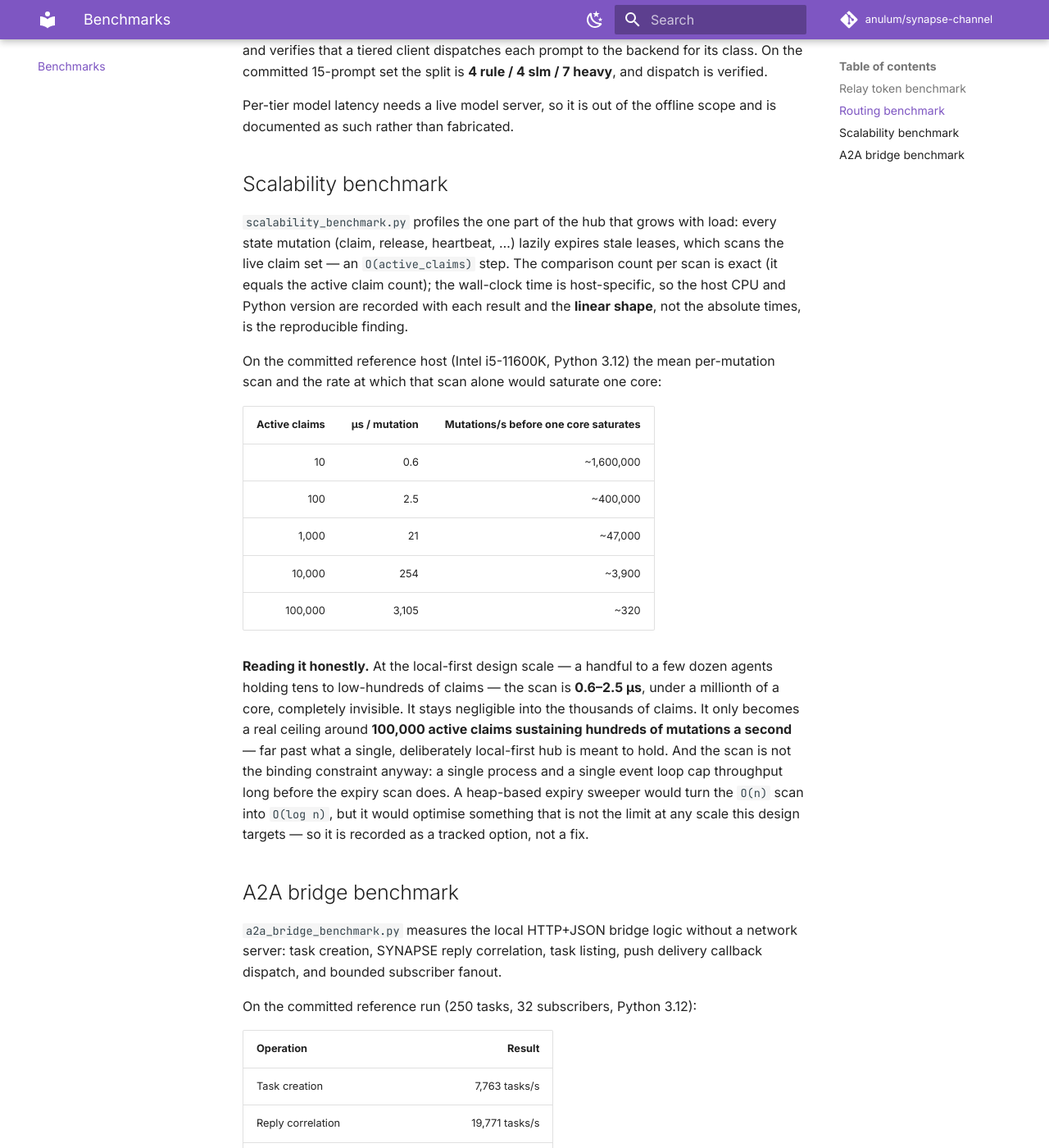
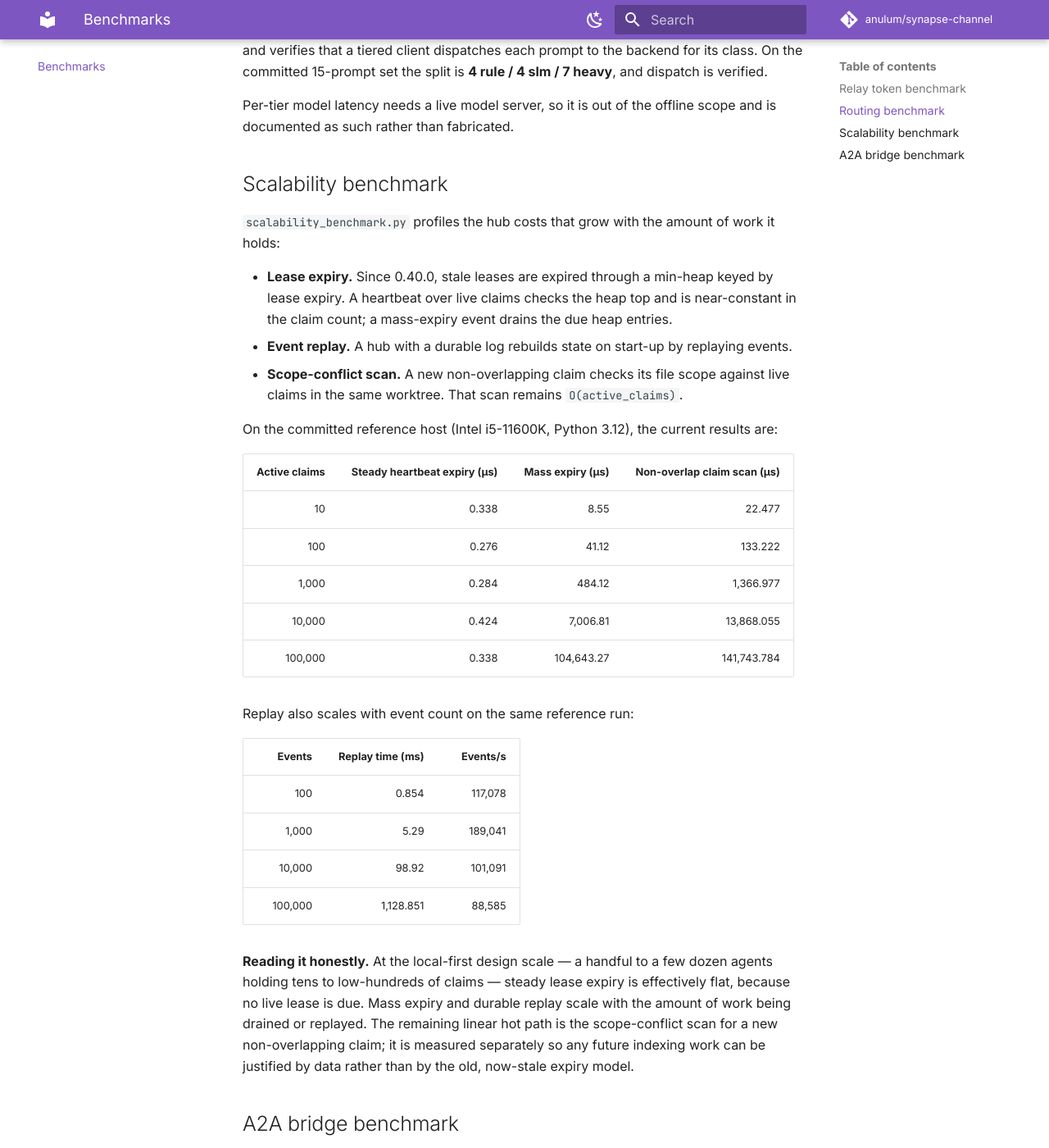
Before and after one commit to anulum/synapse-channel, an MkDocs documentation site: the page built from docs/benchmarks.md, in a window 1280 px wide and 1400 px high, scrolled down 735 px. Shown: the whole window at 82% size. Built offline with MkDocs 1.6.1 and Material for MkDocs 9.7.7, drawn with Linux system fonts in a browser that asks for light colours; comment, search, counter and statistics services are not loaded.

```diff
--- a/docs/benchmarks.md
+++ b/docs/benchmarks.md
@@ -30,34 +30,46 @@ scope and is documented as such rather than fabricated.
 
 ## Scalability benchmark
 
-`scalability_benchmark.py` profiles the one part of the hub that grows with load:
-every state mutation (claim, release, heartbeat, …) lazily expires stale leases,
-which scans the live claim set — an `O(active_claims)` step. The comparison count
-per scan is exact (it equals the active claim count); the wall-clock time is
-host-specific, so the host CPU and Python version are recorded with each result
-and the **linear shape**, not the absolute times, is the reproducible finding.
+`scalability_benchmark.py` profiles the hub costs that grow with the amount of
+work it holds:
 
-On the committed reference host (Intel i5-11600K, Python 3.12) the mean
-per-mutation scan and the rate at which that scan alone would saturate one core:
+- **Lease expiry.** Since 0.40.0, stale leases are expired through a min-heap
+  keyed by lease expiry. A heartbeat over live claims checks the heap top and is
+  near-constant in the claim count; a mass-expiry event drains the due heap
+  entries.
+- **Event replay.** A hub with a durable log rebuilds state on start-up by
+  replaying events.
+- **Scope-conflict scan.** A new non-overlapping claim checks its file scope
+  against live claims in the same worktree. That scan remains
+  `O(active_claims)`.
 
-| Active claims | µs / mutation | Mutations/s before one core saturates |
+On the committed reference host (Intel i5-11600K, Python 3.12), the current
+results are:
+
+| Active claims | Steady heartbeat expiry (µs) | Mass expiry (µs) | Non-overlap claim scan (µs) |
+|---:|---:|---:|---:|
+| 10 | 0.338 | 8.55 | 22.477 |
+| 100 | 0.276 | 41.12 | 133.222 |
+| 1,000 | 0.284 | 484.12 | 1,366.977 |
+| 10,000 | 0.424 | 7,006.81 | 13,868.055 |
+| 100,000 | 0.338 | 104,643.27 | 141,743.784 |
+
+Replay also scales with event count on the same reference run:
+
+| Events | Replay time (ms) | Events/s |
 |---:|---:|---:|
-| 10 | 0.6 | ~1,600,000 |
-| 100 | 2.5 | ~400,000 |
-| 1,000 | 21 | ~47,000 |
-| 10,000 | 254 | ~3,900 |
-| 100,000 | 3,105 | ~320 |
+| 100 | 0.854 | 117,078 |
+| 1,000 | 5.29 | 189,041 |
+| 10,000 | 98.92 | 101,091 |
+| 100,000 | 1,128.851 | 88,585 |
 
 **Reading it honestly.** At the local-first design scale — a handful to a few
-dozen agents holding tens to low-hundreds of claims — the scan is **0.6–2.5 µs**,
-under a millionth of a core, completely invisible. It stays negligible into the
-thousands of claims. It only becomes a real ceiling around **100,000 active
-claims sustaining hundreds of mutations a second** — far past what a single,
-deliberately local-first hub is meant to hold. And the scan is not the binding
-constraint anyway: a single process and a single event loop cap throughput long
-before the expiry scan does. A heap-based expiry sweeper would turn the `O(n)`
-scan into `O(log n)`, but it would optimise something that is not the limit at any
-scale this design targets — so it is recorded as a tracked option, not a fix.
+dozen agents holding tens to low-hundreds of claims — steady lease expiry is
+effectively flat, because no live lease is due. Mass expiry and durable replay
+scale with the amount of work being drained or replayed. The remaining linear
+hot path is the scope-conflict scan for a new non-overlapping claim; it is
+measured separately so any future indexing work can be justified by data rather
+than by the old, now-stale expiry model.
 
 ## A2A bridge benchmark
 
```
Also changed, not shown: README.md (+9 -5 lines), SECURITY.md (+24 -6 lines), 2 other files.
